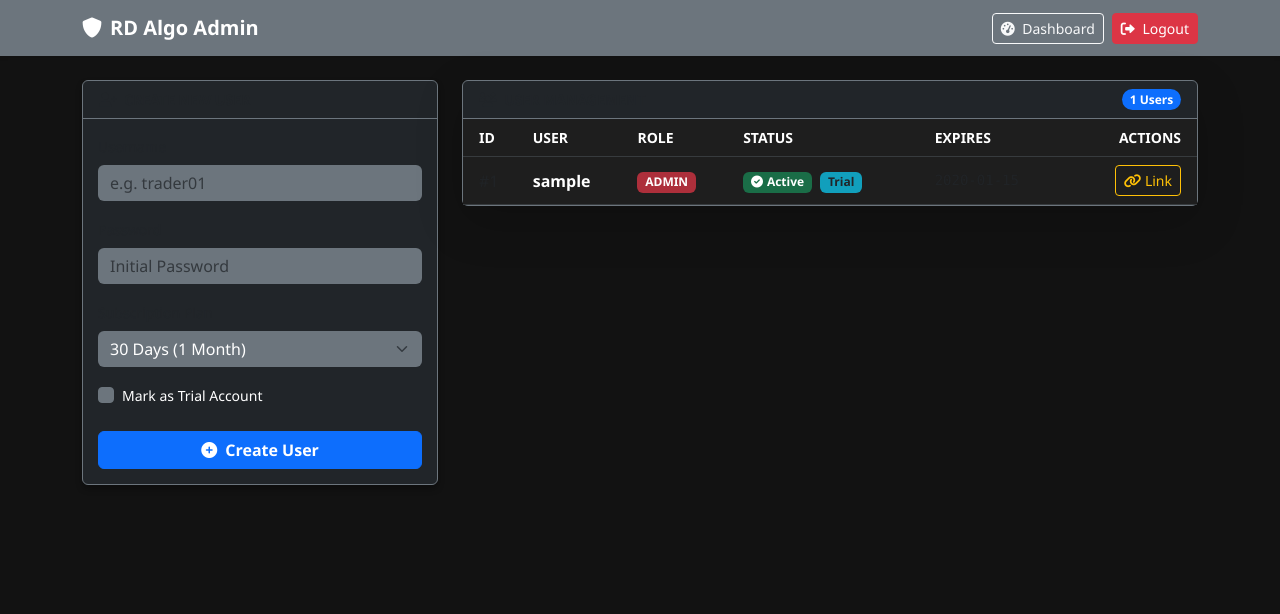
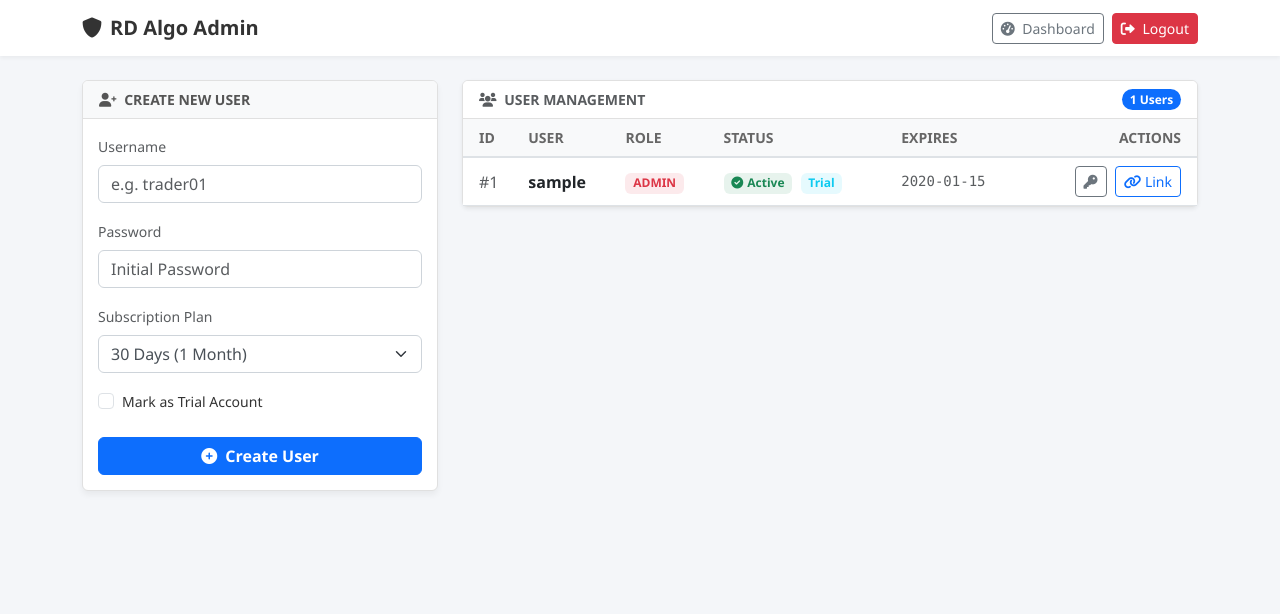
Before and after one commit to rajd1005/rdalgoalgov2, a Flask app: page /admin in a window 1280 px wide. Shown: the top 614 px of the page. Run offline with Flask 3, Linux system fonts and the light colour scheme; a user stored in the database is signed in; tables that the repository leaves empty hold one stand-in row (values such as "Sample post").

Commit message:
Update admin.html

```diff
--- a/templates/admin.html
+++ b/templates/admin.html
@@ -9,27 +9,56 @@
     <link href="{{ url_for('static', filename='css/style.css') }}" rel="stylesheet">
 
     <style>
-        /* Admin Specific Overrides */
+        /* LIGHT THEME OVERRIDES */
         body {
-            background-color: #121212;
-            color: #e0e0e0;
+            background-color: #f4f6f9;
+            color: #333;
+        }
+        .navbar {
+            background-color: #ffffff !important;
+            box-shadow: 0 2px 4px rgba(0,0,0,0.05);
+        }
+        .navbar-brand, .nav-link, .navbar-text {
+            color: #333 !important;
         }
         .card {
-            box-shadow: 0 4px 6px rgba(0,0,0,0.3);
+            background-color: #ffffff;
+            border: 1px solid #e0e0e0;
+            box-shadow: 0 4px 6px rgba(0,0,0,0.05);
+            color: #333;
         }
-        .table-dark {
-            background-color: #1e1e1e;
-            --bs-table-bg: #1e1e1e;
+        .card-header {
+            background-color: #f8f9fa;
+            border-bottom: 1px solid #e0e0e0;
+            color: #555;
+            font-weight: 600;
+        }
+        .table {
+            color: #333;
+        }
+        .table thead th {
+            background-color: #f8f9fa;
+            color: #666;
+            border-bottom: 2px solid #dee2e6;
+        }
+        .form-control, .form-select {
+            background-color: #fff;
+            border: 1px solid #ced4da;
+            color: #495057;
+        }
+        .form-control:focus {
+            border-color: #80bdff;
+            box-shadow: 0 0 0 0.2rem rgba(0,123,255,.25);
         }
     </style>
 </head>
 <body>
 
-<nav class="navbar navbar-expand-lg navbar-dark bg-secondary mb-4 shadow-sm">
+<nav class="navbar navbar-expand-lg navbar-light mb-4">
   <div class="container">
-    <a class="navbar-brand fw-bold" href="#"><i class="fas fa-shield-alt me-2"></i>RD Algo Admin</a>
+    <a class="navbar-brand fw-bold text-primary" href="#"><i class="fas fa-shield-alt me-2"></i>RD Algo Admin</a>
     <div class="d-flex gap-2">
-        <a href="/" class="btn btn-outline-light btn-sm"><i class="fas fa-tachometer-alt me-1"></i> Dashboard</a>
+        <a href="/" class="btn btn-outline-secondary btn-sm"><i class="fas fa-tachometer-alt me-1"></i> Dashboard</a>
         <a href="/logout" class="btn btn-danger btn-sm"><i class="fas fa-sign-out-alt me-1"></i> Logout</a>
     </div>
   </div>
@@ -50,23 +79,23 @@
 
     <div class="row">
         <div class="col-lg-4 mb-4">
-            <div class="card bg-dark text-white border-secondary h-100">
-                <div class="card-header border-secondary fw-bold text-uppercase text-muted small">
+            <div class="card h-100">
+                <div class="card-header text-uppercase small">
                     <i class="fas fa-user-plus me-1"></i> Create New User
                 </div>
                 <div class="card-body">
                     <form action="/admin/add_user" method="POST">
                         <div class="mb-3">
                             <label class="form-label small text-muted">Username</label>
-                            <input type="text" class="form-control bg-secondary text-white border-0" name="username" placeholder="e.g. trader01" required>
+                            <input type="text" class="form-control" name="username" placeholder="e.g. trader01" required>
                         </div>
                         <div class="mb-3">
                             <label class="form-label small text-muted">Password</label>
-                            <input type="text" class="form-control bg-secondary text-white border-0" name="password" placeholder="Initial Password" required>
+                            <input type="text" class="form-control" name="password" placeholder="Initial Password" required>
                         </div>
                         <div class="mb-3">
                             <label class="form-label small text-muted">Subscription Plan</label>
-                            <select class="form-select bg-secondary text-white border-0" name="days">
+                            <select class="form-select" name="days">
                                 <option value="7">7 Days (Trial)</option>
                                 <option value="30" selected>30 Days (1 Month)</option>
                                 <option value="90">90 Days (3 Months)</option>
@@ -76,7 +105,7 @@
                             </select>
                         </div>
                         <div class="mb-4 form-check">
-                            <input type="checkbox" class="form-check-input bg-secondary border-secondary" name="is_trial" id="isTrial">
+                            <input type="checkbox" class="form-check-input" name="is_trial" id="isTrial">
                             <label class="form-check-label small" for="isTrial">Mark as Trial Account</label>
                         </div>
                         <div class="d-grid">
@@ -88,15 +117,15 @@
         </div>
 
         <div class="col-lg-8">
-            <div class="card bg-dark text-white border-secondary shadow-lg">
-                <div class="card-header border-secondary d-flex justify-content-between align-items-center">
+            <div class="card shadow-sm">
+                <div class="card-header d-flex justify-content-between align-items-center bg-white">
                     <span class="fw-bold text-uppercase text-muted small"><i class="fas fa-users me-1"></i> User Management</span>
                     <span class="badge bg-primary rounded-pill">{{ users|length }} Users</span>
                 </div>
                 <div class="card-body p-0">
                     <div class="table-responsive">
-                        <table class="table table-dark table-hover mb-0 align-middle">
-                            <thead class="text-muted small text-uppercase">
+                        <table class="table table-hover mb-0 align-middle">
+                            <thead class="bg-light text-uppercase small text-muted">
                                 <tr>
                                     <th class="ps-3">ID</th>
                                     <th>User</th>
@@ -110,30 +139,33 @@
                                 {% for u in users %}
                                 <tr>
                                     <td class="ps-3 text-muted">#{{ u.id }}</td>
-                                    <td class="fw-bold text-white">{{ u.username }}</td>
+                                    <td class="fw-bold text-dark">{{ u.username }}</td>
                                     <td>
                                         {% if u.is_admin %}
-                                            <span class="badge bg-danger bg-opacity-75">ADMIN</span>
+                                            <span class="badge bg-danger bg-opacity-10 text-danger">ADMIN</span>
                                         {% else %}
-                                            <span class="badge bg-secondary bg-opacity-50">TRADER</span>
+                                            <span class="badge bg-secondary bg-opacity-10 text-secondary">TRADER</span>
                                         {% endif %}
                                     </td>
                                     <td>
                                         {% if u.is_active_sub %}
-                                            <span class="badge bg-success bg-opacity-75"><i class="fas fa-check-circle me-1"></i>Active</span>
+                                            <span class="badge bg-success bg-opacity-10 text-success"><i class="fas fa-check-circle me-1"></i>Active</span>
                                         {% else %}
-                                            <span class="badge bg-warning text-dark bg-opacity-75"><i class="fas fa-clock me-1"></i>Expired</span>
+                                            <span class="badge bg-warning bg-opacity-10 text-warning"><i class="fas fa-clock me-1"></i>Expired</span>
                                         {% endif %}
 
                                         {% if u.is_trial %}
-                                            <span class="badge bg-info text-dark bg-opacity-75 ms-1">Trial</span>
+                                            <span class="badge bg-info bg-opacity-10 text-info ms-1">Trial</span>
                                         {% endif %}
                                     </td>
                                     <td class="small text-muted font-monospace">
                                         {{ u.subscription_end.strftime('%Y-%m-%d') if u.subscription_end else 'N/A' }}
                                     </td>
                                     <td class="text-end pe-3">
-                                        <button class="btn btn-sm btn-outline-warning" onclick="generateLink({{ u.id }})" title="Generate Magic Login Link">
+                                        <button class="btn btn-sm btn-outline-secondary me-1" onclick="openPasswordModal({{ u.id }}, '{{ u.username }}')" title="Change Password">
+                                            <i class="fas fa-key"></i>
+                                        </button>
+                                        <button class="btn btn-sm btn-outline-primary" onclick="generateLink({{ u.id }})" title="Generate Magic Login Link">
                                             <i class="fas fa-link"></i> Link
                                         </button>
                                     </td>
@@ -150,22 +182,22 @@
 
 <div class="modal fade" id="linkModal" tabindex="-1">
   <div class="modal-dialog modal-dialog-centered">
-    <div class="modal-content bg-dark text-white border-secondary shadow-lg">
-      <div class="modal-header border-secondary">
+    <div class="modal-content border-0 shadow-lg">
+      <div class="modal-header border-bottom-0">
         <h5 class="modal-title"><i class="fas fa-magic text-warning me-2"></i>Magic Login Link</h5>
-        <button type="button" class="btn-close btn-close-white" data-bs-dismiss="modal"></button>
+        <button type="button" class="btn-close" data-bs-dismiss="modal"></button>
       </div>
       <div class="modal-body text-center">
         <p class="text-muted mb-3">Share this link with the user for instant login access:</p>
 
         <div class="input-group mb-3">
-            <input type="text" class="form-control bg-secondary text-white border-0 font-monospace text-center" id="magicLinkInput" readonly style="font-size: 0.9rem;">
-            <button class="btn btn-warning text-dark fw-bold" onclick="copyLink()">
+            <input type="text" class="form-control bg-light border text-center font-monospace" id="magicLinkInput" readonly style="font-size: 0.9rem;">
+            <button class="btn btn-primary fw-bold" onclick="copyLink()">
                 <i class="fas fa-copy"></i> Copy
             </button>
         </div>
 
-        <div class="alert alert-secondary d-inline-block py-1 px-3 small mb-0 border-0">
+        <div class="alert alert-light d-inline-block py-1 px-3 small mb-0 border">
             <i class="fas fa-info-circle me-1"></i> This link bypasses the password check.
         </div>
       </div>
@@ -173,12 +205,37 @@
   </div>
 </div>
 
+<div class="modal fade" id="passwordModal" tabindex="-1">
+  <div class="modal-dialog modal-dialog-centered">
+    <div class="modal-content border-0 shadow-lg">
+      <div class="modal-header border-bottom-0">
+        <h5 class="modal-title"><i class="fas fa-key text-primary me-2"></i>Reset Password</h5>
+        <button type="button" class="btn-close" data-bs-dismiss="modal"></button>
+      </div>
+      <form action="/admin/reset_password" method="POST">
+          <div class="modal-body">
+            <p class="text-muted mb-3">Set a new password for user: <strong id="resetUsername" class="text-dark"></strong></p>
+            <input type="hidden" name="user_id" id="resetUserId">
+
+            <div class="mb-3">
+                <input type="text" class="form-control form-control-lg text-center" name="new_password" placeholder="Enter New Password" required autocomplete="off">
+            </div>
+          </div>
+          <div class="modal-footer border-top-0 justify-content-center pb-4">
+            <button type="button" class="btn btn-light" data-bs-dismiss="modal">Cancel</button>
+            <button type="submit" class="btn btn-primary px-4 fw-bold">Update Password</button>
+          </div>
+      </form>
+    </div>
+  </div>
+</div>
+
 <script src="https://cdn.jsdelivr.net/npm/bootstrap@5.3.0/dist/js/bootstrap.bundle.min.js"></script>
 <script>
     const linkModal = new bootstrap.Modal(document.getElementById('linkModal'));
+    const passwordModal = new bootstrap.Modal(document.getElementById('passwordModal'));
 
     function generateLink(uid) {
-        // Show loading state
         document.body.style.cursor = 'wait';
 
         fetch('/admin/generate_link/' + uid)
@@ -197,21 +254,27 @@
         });
     }
 
+    function openPasswordModal(uid, username) {
+        document.getElementById('resetUserId').value = uid;
+        document.getElementById('resetUsername').textContent = username;
+        passwordModal.show();
+    }
+
     function copyLink() {
         const copyText = document.getElementById("magicLinkInput");
         copyText.select();
-        copyText.setSelectionRange(0, 99999); // Mobile compatibility
+        copyText.setSelectionRange(0, 99999);
 
         navigator.clipboard.writeText(copyText.value).then(() => {
-            const btn = document.querySelector('#linkModal .btn-warning');
+            const btn = document.querySelector('#linkModal .btn-primary');
             const originalHtml = btn.innerHTML;
             btn.innerHTML = '<i class="fas fa-check"></i> Copied!';
-            btn.classList.remove('btn-warning', 'text-dark');
+            btn.classList.remove('btn-primary');
             btn.classList.add('btn-success');
 
             setTimeout(() => {
                 btn.innerHTML = originalHtml;
-                btn.classList.add('btn-warning', 'text-dark');
+                btn.classList.add('btn-primary');
                 btn.classList.remove('btn-success');
             }, 2000);
         });
```
